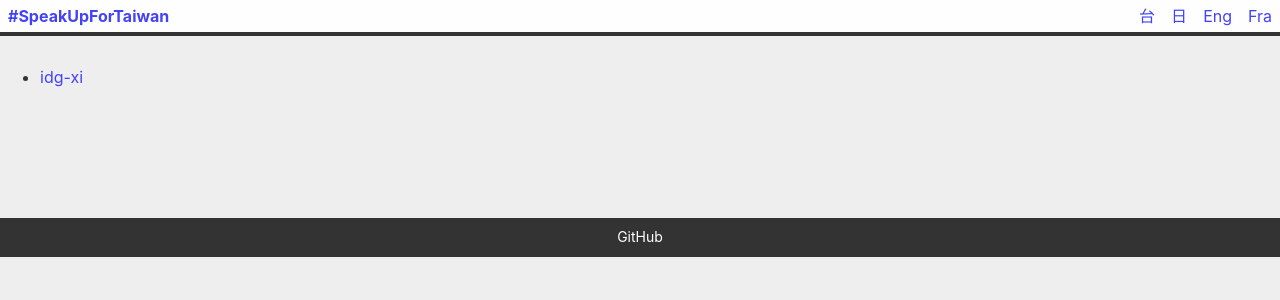
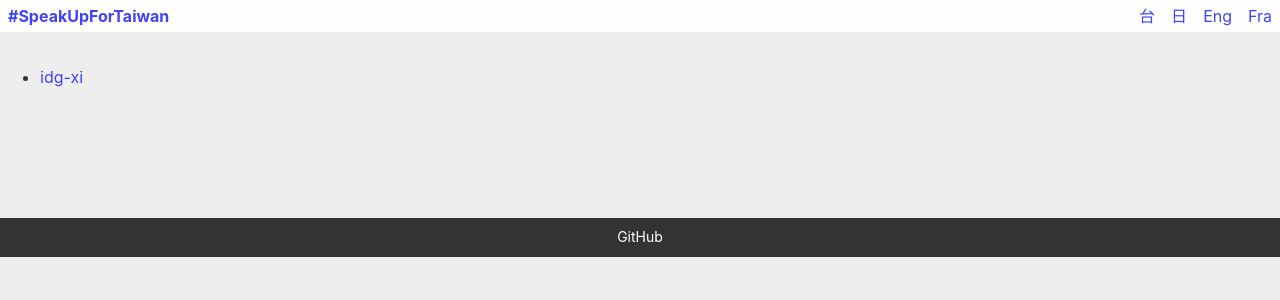
Before and after one commit to chihaoyo/speak-up-for-taiwan, a Nuxt app: page / in a window 1280 px wide. Shown: the top 300 px of the page. Built offline with nearby package versions, Linux system fonts and the light colour scheme.

Commit message:
Remove navbar bottom border

```diff
--- a/components/Navbar.vue
+++ b/components/Navbar.vue
@@ -22,7 +22,6 @@
   left: 0;
   width: 100%;
   display: flex;
-  border-bottom: 0.25rem $color-black solid;
   background-color: rgba($color-white, 0.90);
   > .home {
     flex-grow: 1;
```
